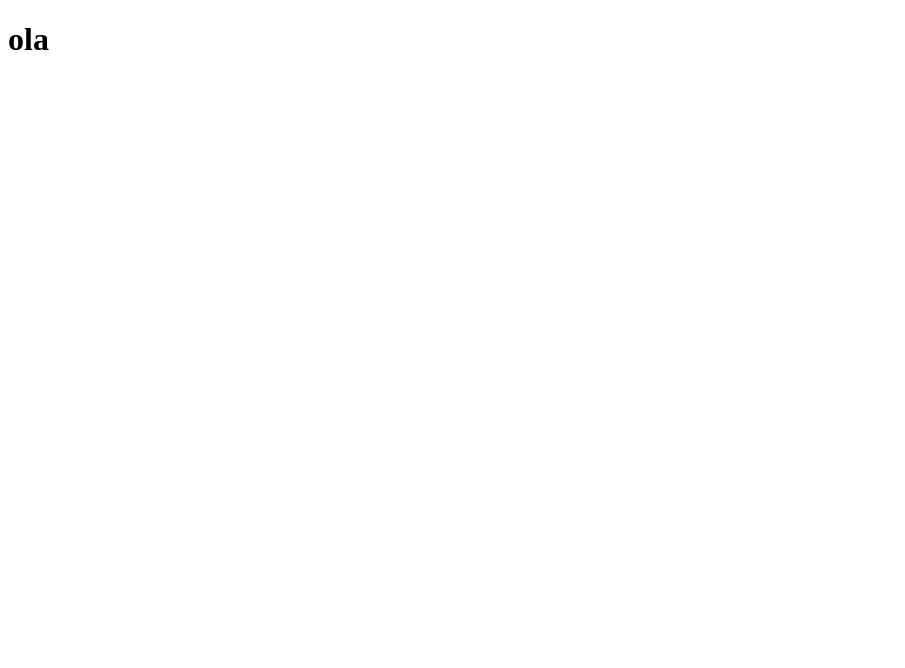
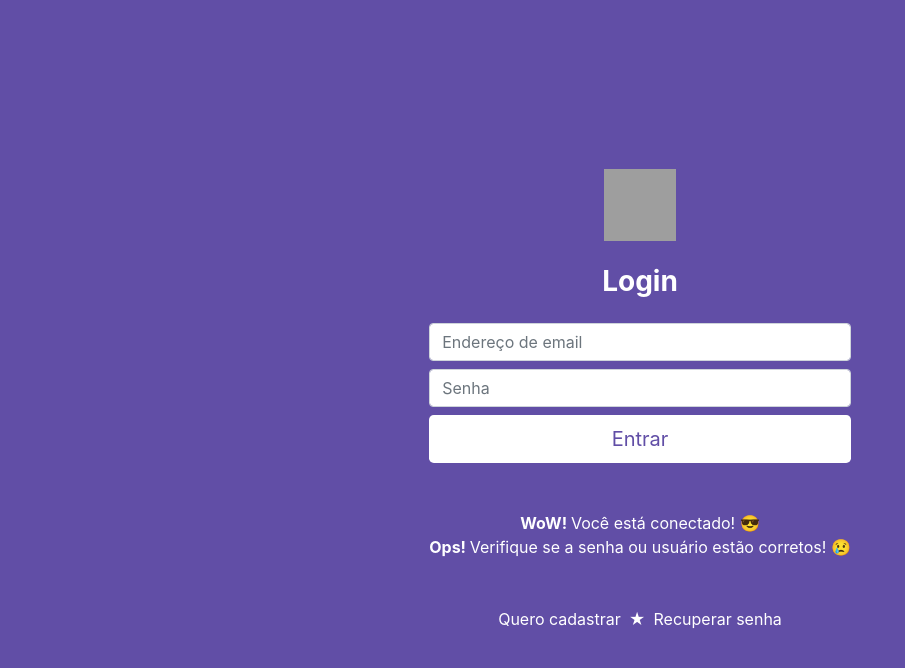
Before and after one commit to brenodev/Projeto-Eventos, a React app: page / in a window 1280 px wide. Shown: the top 668 px of the page, without its empty margins (0-905 px from the left). Built offline with nearby package versions, Linux system fonts and the light colour scheme; grey boxes are pictures that could not be loaded.

Commit message:
criado layout tela de login

```diff
--- a/package.json
+++ b/package.json
@@ -15,6 +15,7 @@
     "babel-loader": "8.0.6",
     "babel-plugin-named-asset-import": "^0.3.5",
     "babel-preset-react-app": "^9.1.0",
+    "bootstrap": "^4.4.1",
     "camelcase": "^5.3.1",
     "case-sensitive-paths-webpack-plugin": "2.2.0",
     "css-loader": "3.2.0",
@@ -46,6 +47,7 @@
     "postcss-safe-parser": "4.0.1",
     "react": "^16.12.0",
     "react-app-polyfill": "^1.0.5",
+    "react-bootstrap": "^1.0.0-beta.16",
     "react-dev-utils": "^10.0.0",
     "react-dom": "^16.12.0",
     "resolve": "1.12.2",
--- a/src/App.js
+++ b/src/App.js
@@ -1,9 +1,9 @@
 import React from 'react';
-
+import Login from "./pages/login"
 
 function App() {
   return (
-    <h1>ola</h1>
+    <Login />
   );
 }
 
--- a/src/index.js
+++ b/src/index.js
@@ -1,5 +1,6 @@
 import React from 'react';
 import ReactDOM from 'react-dom';
 import App from './App';
+import 'bootstrap/dist/css/bootstrap.min.css';
 
 ReactDOM.render(<App />, document.getElementById('root'));
--- /dev/null
+++ b/src/pages/login/index.js
@@ -0,0 +1,60 @@
+import React from "react";
+import "./login.css";
+
+export default function Login() {
+  return (
+    <div className="login__content d-flex align-items-center">
+      <form className="form-signin mx-auto">
+        <div className="text-center mb-4">
+          <img
+            className="mb-4"
+            src="../../assets/brand/bootstrap-solid.svg"
+            alt=""
+            width="72"
+            height="72"
+          />
+          <h1 className="h3 mb-3 font-weight-normal text-white font-weight-bold">
+            Login
+          </h1>
+        </div>
+        <input
+          type="email"
+          id="inputEmail"
+          className="form-control my-2"
+          placeholder="Endereço de email"
+          required
+        />
+        <input
+          type="password"
+          id="inputPassword"
+          className="form-control my-2"
+          placeholder="Senha"
+          required
+        />
+        <button className="btn btn-lg btn-block btn__login" type="submit">
+          Entrar
+        </button>
+        <div className="msg__login text-white text-center my-5">
+          <span>
+            <strong>WoW! </strong>
+            Você está conectado! &#128526;
+          </span>
+          <br/>
+          <span>
+            <strong>Ops! </strong>
+            Verifique se a senha ou usuário estão corretos! &#128546;
+          </span>
+        </div>
+        <div className="opcoes__login mt-5 text-center">
+          <a href="#" className="mx-2">
+            Quero cadastrar
+          </a>
+          <span className="text-white">&#9733;</span>
+          <a href="#" className="mx-2">
+            Recuperar senha
+          </a>
+        </div>
+      </form>
+    </div>
+  );
+}
--- /dev/null
+++ b/src/pages/login/login.css
@@ -0,0 +1,24 @@
+.login__content {
+  width: 100%;
+  padding: 15%;
+  margin: auto;
+  background-color: #614EA6;
+  height: 100vh;
+}
+button.btn__login {
+  background-color: #fff;
+  color: #614EA6;
+}
+button.btn__login:hover {
+  background-color: #f21667;
+  color: #fff;
+}
+
+.opcoes__login a{
+  text-decoration: none;
+  color: #fff;
+  transition: .3s ease-in;
+}
+.opcoes__login a:hover{
+  color: #f21667;
+}
```
Also changed, not shown: 1 other file (tests, documents, lock files or other folders).
